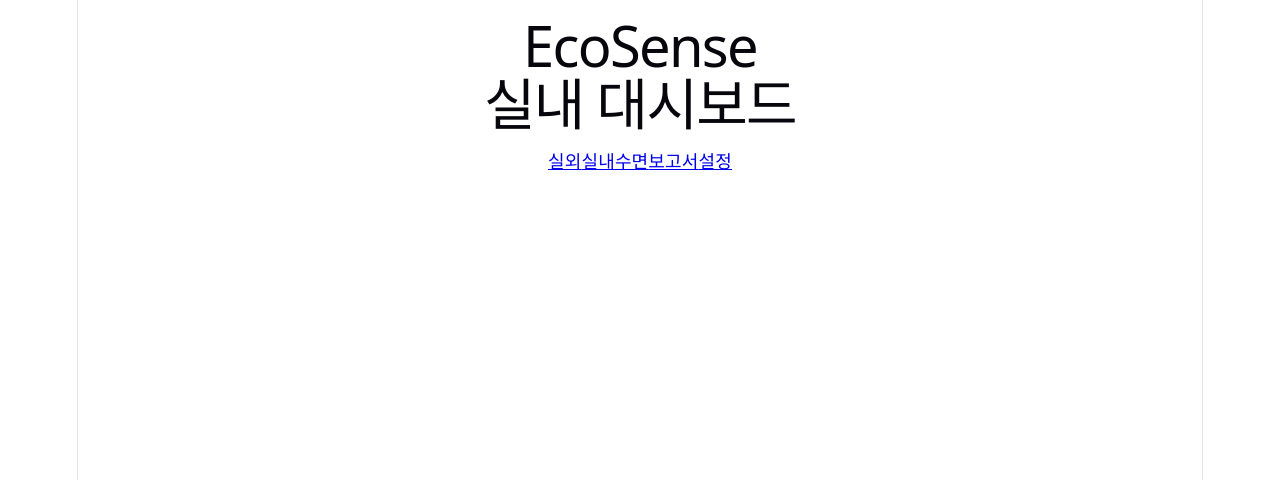
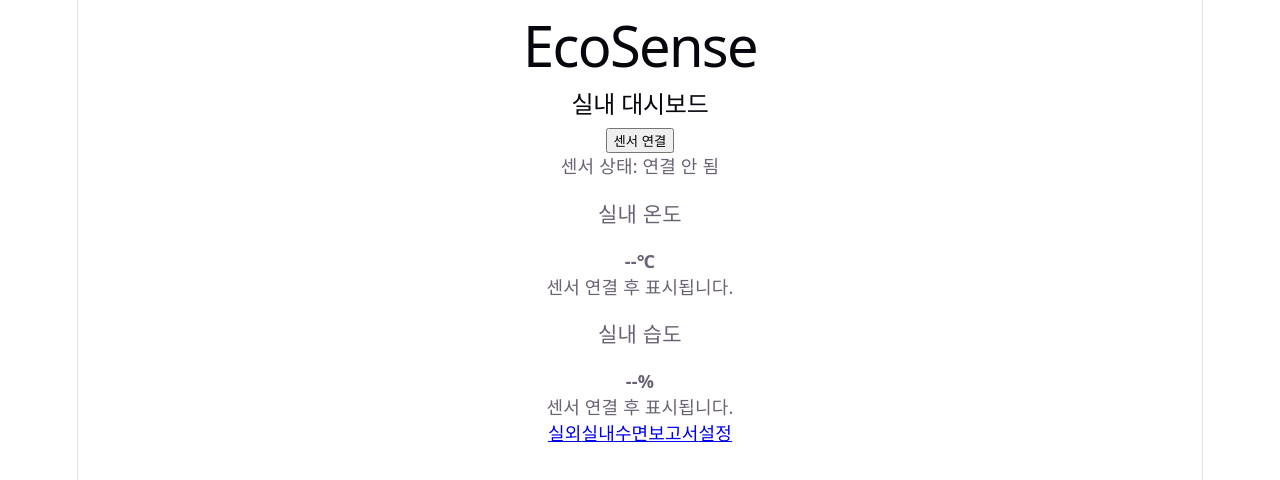
Before and after one commit to kanzer0509-cpu/ecosence-project, a React (Vite) app in the folder frontend/: page /indoor in a window 1280 px wide. Shown: the top 480 px of the page. Built offline with nearby package versions, Linux system fonts and the light colour scheme; no server answers.

Commit message:
실내대시보드 센서 연결 버튼 추가

```diff
--- /dev/null
+++ b/frontend/src/components/indoor/SensorConnectButton.tsx
@@ -0,0 +1,20 @@
+interface SensorConnectButtonProps {
+  isConnected: boolean;
+  onConnect: () => void;
+  onDisconnect: () => void;
+}
+
+export default function SensorConnectButton({
+  isConnected,
+  onConnect,
+  onDisconnect,
+}: SensorConnectButtonProps) {
+  return (
+    <button
+      type="button"
+      onClick={isConnected ? onDisconnect : onConnect}
+    >
+      {isConnected ? '센서 연결 해제' : '센서 연결'}
+    </button>
+  );
+}
--- a/frontend/src/pages/indoorpage.tsx
+++ b/frontend/src/pages/indoorpage.tsx
@@ -1,3 +1,35 @@
+import { useState } from 'react';
+
+import InfoCard from '../components/common/InfoCard';
+import SensorConnectButton from '../components/indoor/SensorConnectButton';
+
 export default function IndoorPage() {
-  return <h1>실내 대시보드</h1>;
+  const [isConnected, setIsConnected] = useState(false);
+
+  const handleConnect = () => {
+    setIsConnected(true);
+  };
+
+  const handleDisconnect = () => {
+    setIsConnected(false);
+  };
+
+  return (
+    <section>
+      <h2>실내 대시보드</h2>
+
+      <SensorConnectButton
+        isConnected={isConnected}
+        onConnect={handleConnect}
+        onDisconnect={handleDisconnect}
+      />
+
+      <p>센서 상태: {isConnected ? '연결됨' : '연결 안 됨'}</p>
+
+      <div>
+        <InfoCard title="실내 온도" value="--℃" description="센서 연결 후 표시됩니다." />
+        <InfoCard title="실내 습도" value="--%" description="센서 연결 후 표시됩니다." />
+      </div>
+    </section>
+  );
 }
```
